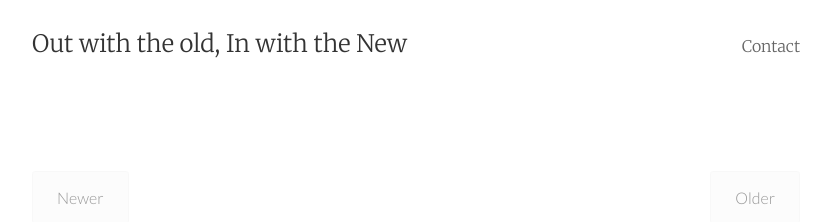
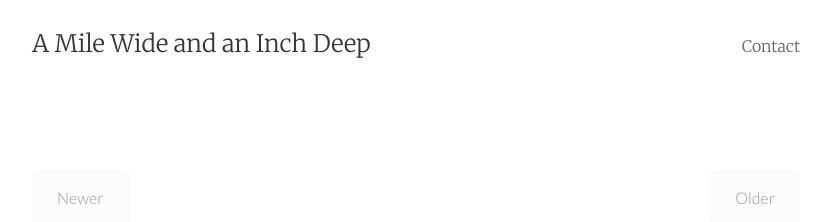
Before and after one commit to ctchurch/ctchurch.github.io, a Jekyll site: the page built from index.html, in a window 1280 px wide. Shown: the top 222 px of the page, without its empty margins (224-1055 px from the left). Built offline with Jekyll 4.4.1, drawn with Linux system fonts in a browser that asks for light colours; the list of posts is cut into pages by our own code.

Commit message:
Update _config.yml

```diff
--- a/_config.yml
+++ b/_config.yml
@@ -2,7 +2,7 @@ excerpt_separator: ""
 pygments: true
 markdown: kramdown
 url: http://ctchurch.github.io
-title: Out with the old, In with the New
+title: A Mile Wide and an Inch Deep
 email: chris.church@gmail.com
 author: Chris Church
 description: DevOps, Pragmatic MicroServices, Open Source, and Sarcasm
```
